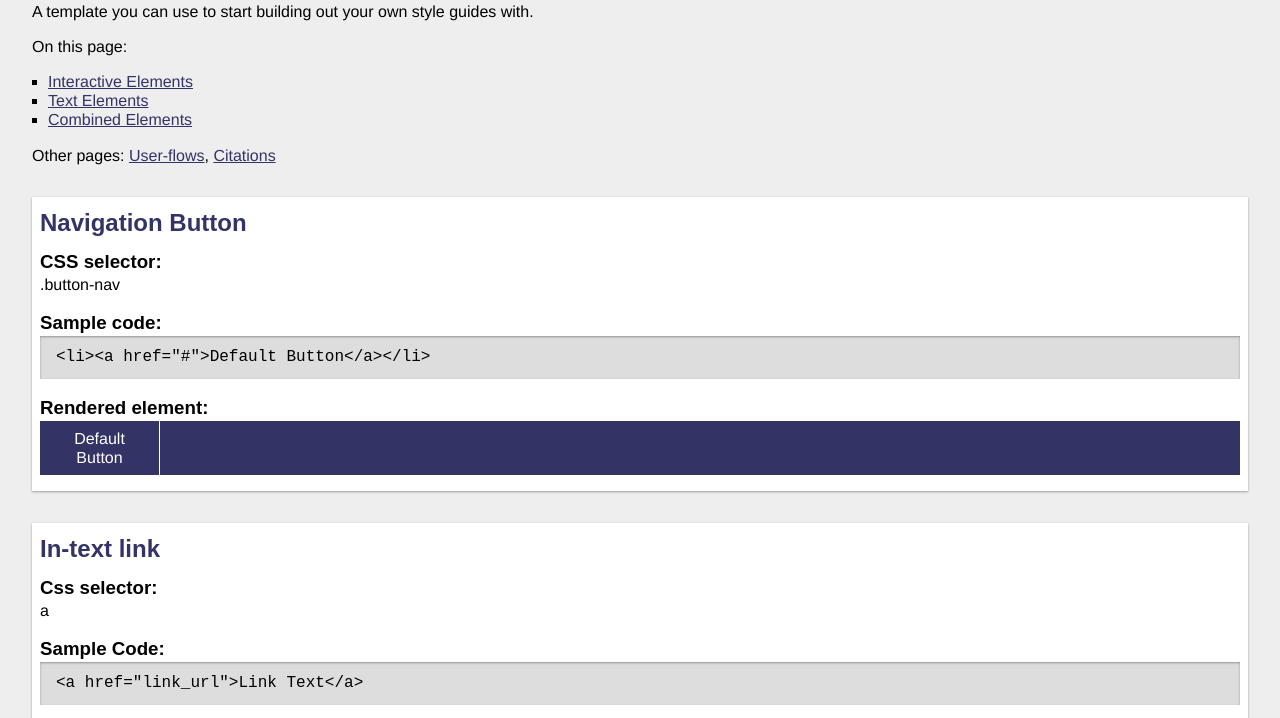
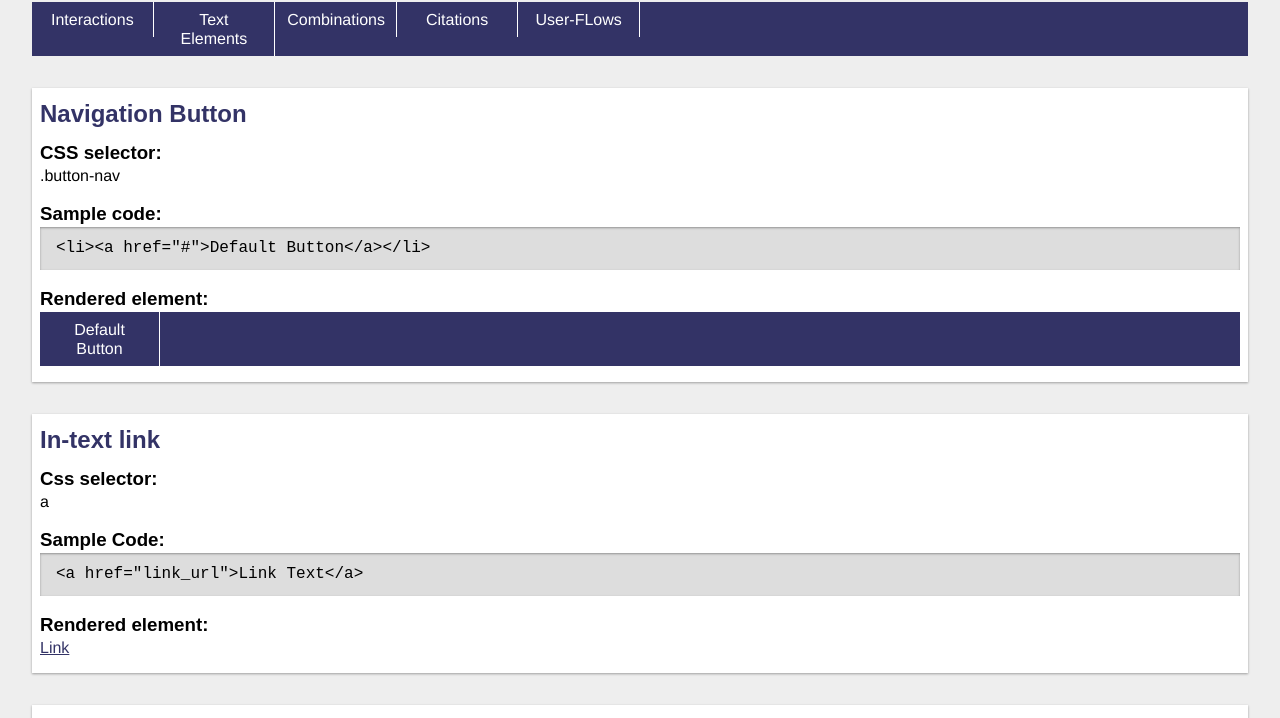
Before and after one commit to tortilaman/IAT339_P02, a plain HTML site: page Template.html in a window 1280 px wide. Shown: the part 114-832 px from the top of the page. Drawn offline with nearby package versions, Linux system fonts and the light colour scheme; a web font is replaced by a local one.

Commit message:
Nav menu update

```diff
--- a/Template.html
+++ b/Template.html
@@ -4,7 +4,7 @@
 <head>
 
     <meta charset="utf-8">
-    <title>P01 - Style Guide Template</title>
+    <title>Movie Props inc. Style Guide</title>
 
     <link href="css/main.css" rel="stylesheet">
     <link href="css/normalize.css" rel="stylesheet">
@@ -14,37 +14,14 @@
 
 <body>
 
-    <h1 class="title">P01 - Style Guide Template</h1>
-
-    <p>A template you can use to start building out your own style guides with.</p>
-
-
-    <nav>
-
-        <p>
-            On this page:
-        </p>
-        <ul>
-            <li>
-                <a href="#interactive_elements">Interactive Elements</a>
-            </li>
-            <li>
-                <a href="#text_elements">Text Elements</a>
-            </li>
-            <li>
-                <a href="#combined_elements">Combined Elements</a>
-            </li>
-        </ul>
-
-        <p>
-            Other pages:
-            <a href="#">User-flows</a>,
-            <a href="#">Citations</a>
-        </p>
-
+    <h1 class="title">Movie Props inc. Style Guide</h1>
+    <nav class="list-nav">
+        <div class="button-list-nav"><a href="#interactive_elements">Interactions</a></div>
+        <div class="button-list-nav"><a href="#text_elements">Text Elements</a></div>
+        <div class="button-list-nav"><a href="#combined_elements">Combinations</a></div>
+        <div class="button-list-nav"><a href="citations.html">Citations</a></div>
+        <div class="button-list-nav"><a href="Axure%20Wireframe%20HTML/index.html">User-FLows</a></div>
     </nav>
-
-
 
     <!-- INTERACTIVE ELEMENTS SECTION // -->
     <section id="interactive_elements">
```
Also changed, not shown: citations.html (+33 -4 lines).
